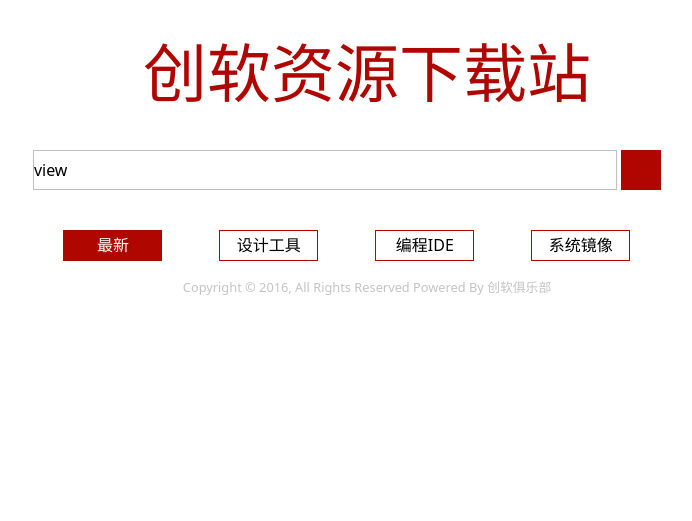
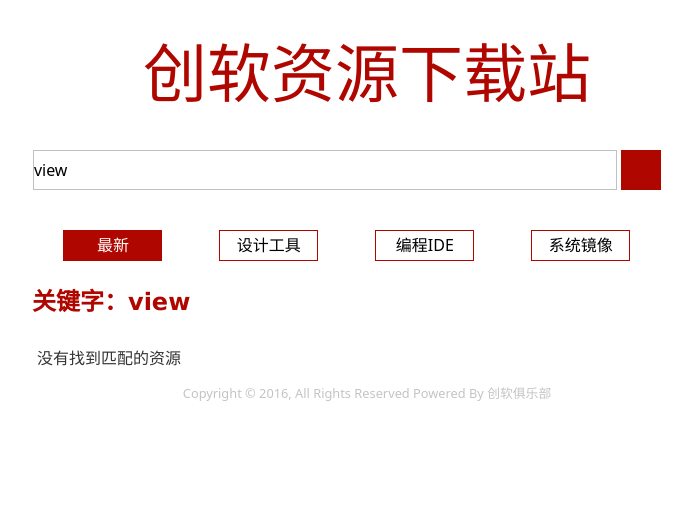
Before and after one commit to szisa/resource, a PHP site: page /isa/index.php?s=view in a window 1280 px wide. Shown: the top 521 px of the page, without its empty margins (273-965 px from the left). Run offline with PHP 8.4, Linux system fonts and the light colour scheme; tables that the repository leaves empty hold one stand-in row (values such as "Sample post").

Commit message:
修改首页样式

```diff
--- a/css/view.css
+++ b/css/view.css
@@ -58,13 +58,27 @@ li.type-curr a{
     color: #FFF;
 }
 .res-list{
-    margin: 15px 0;
+    margin: 15px auto;
+    width: 100%;
+    max-width: 680px;
+    margin: auto;
+}
+.res-list>h1{
+    padding: 25px 5px 10px;
+    color:#aF0700;
+    font-weight: bold;
 }
 .res-item {
     padding: 10px 10px 10px;
     width:100%;
-    max-width: 680px;
-    margin:auto;
+}
+
+.res-item:hover{
+    background-color:#EEE;
+}
+
+.res-item:hover .res-tags a{
+    color:#707172;
 }
 
 .res-desc {
@@ -85,7 +99,7 @@ footer p {
 
 .res-tags a {
     color:#c3c4c5;
-    font-weight:thin;
+    font-weight: lighter;
     font-size:80%;
 }
 
--- a/templates/index.html
+++ b/templates/index.html
@@ -25,6 +25,8 @@
             </ul>
         </nav>
         <section class="res-list">
+            {if $tag != '' || $search != ''}<h1>{if $tag != ''}标签：{$tag}{/if} {if $search != ''}关键字：{$search}{/if}</h1>{/if}
+            {if count($res) > 0}
             {section name=item loop=$res}
             <article class="res-item">
                 <header>
@@ -47,6 +49,11 @@
                 </footer>
             </article>
             {/section}
+            {else}
+            <article class="res-item">
+                <p class="res-desc">没有找到匹配的资源</p>
+            </article>
+            {/if}
             <article class="form-item">
                 <input type="hidden" name="t" value="{$type}" />
                 <input type="hidden" name="k" value="{$tag}" />
```
